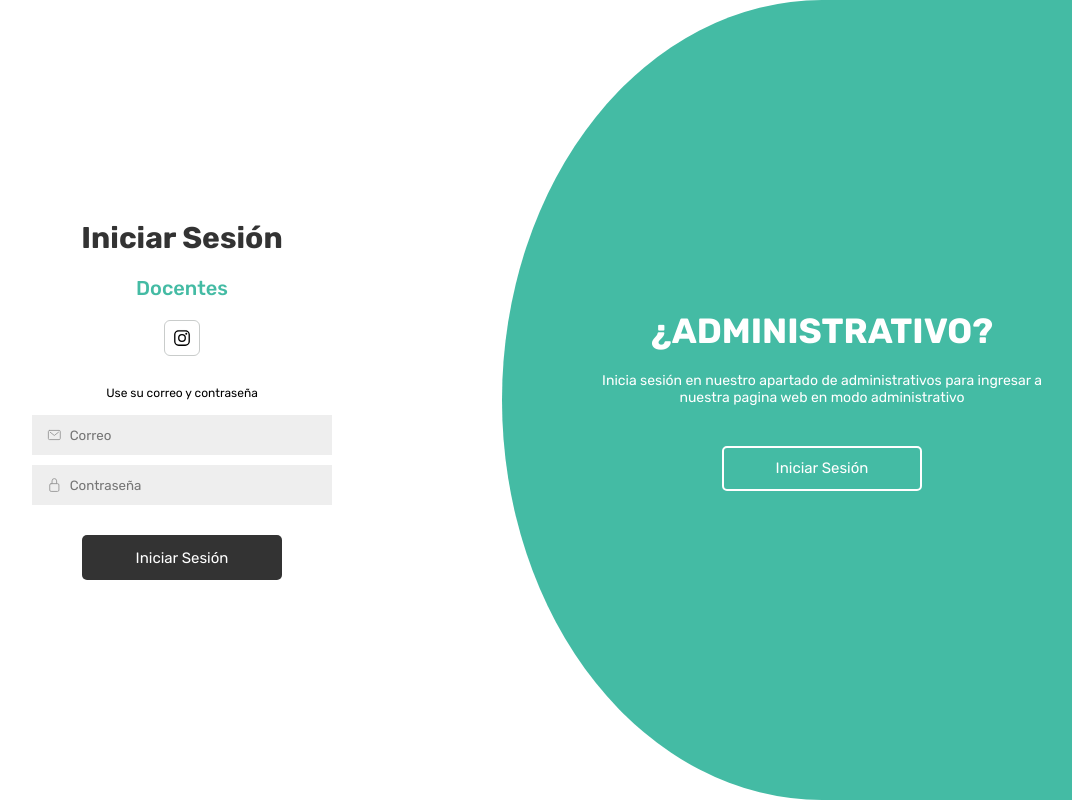
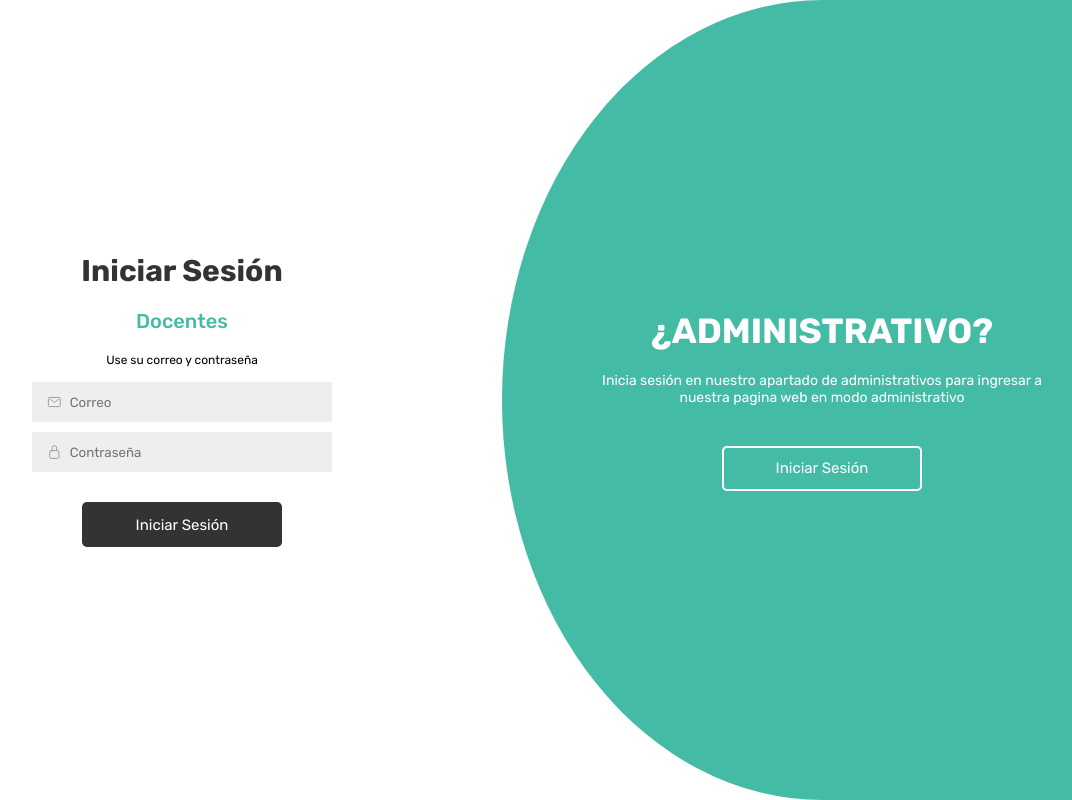
Before and after one commit to Nico08ben/C-Edu, a PHP site: page /C-Edu/ in a window 1280 px wide. Shown: the whole page, without its empty margins (138-1210 px from the left). Run offline with PHP 8.4, Linux system fonts and the light colour scheme.

Commit message:
ya quite el ig del inicio de sesion

```diff
--- a/index.php
+++ b/index.php
@@ -24,9 +24,6 @@
                 <h2>Iniciar Sesión</h2>
                 <h4>Docentes</h4>
 
-                <div class="social-networks">
-                    <ion-icon name="logo-instagram"></ion-icon>
-                </div>
 
                 <span>Use su correo y contraseña</span>
 
@@ -49,9 +46,6 @@
                 <h2>Iniciar Sesión</h2>
                 <h4 class="administrativos">Administrativos</h4>
 
-                <div class="social-networks">
-                    <ion-icon name="logo-instagram"></ion-icon>
-                </div>
 
                 <span>Use su correo y contraseña</span>
 
```
